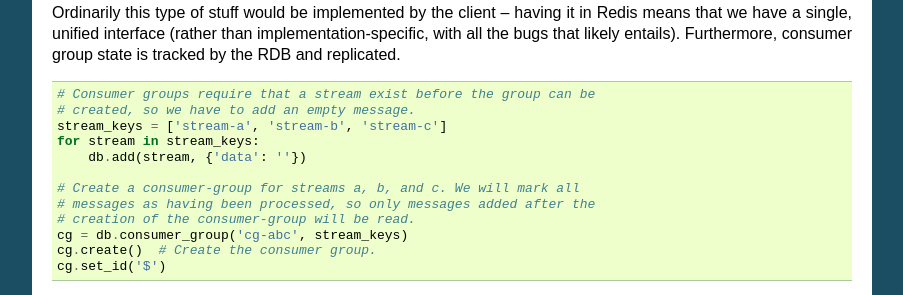
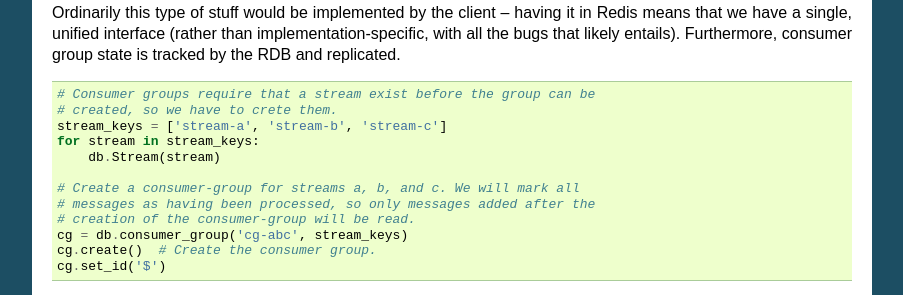
Before and after one commit to coleifer/walrus, a Sphinx documentation site: the page built from docs/streams.rst, in a window 1280 px wide and 900 px high, scrolled down 2701 px. Shown: the part 157-452 px from the top of the window, without its empty margins (198-1101 px from the left). Built offline with Sphinx 7.4.7, drawn with Linux system fonts in a browser that asks for light colours.

Commit message:
Update streams.rst
db object has no attribute 'add'. Stream created with generic method.

```diff
--- a/docs/streams.rst
+++ b/docs/streams.rst
@@ -197,10 +197,10 @@ RDB and replicated.
 .. code-block:: python
 
     # Consumer groups require that a stream exist before the group can be
-    # created, so we have to add an empty message.
+    # created, so we have to crete them.
     stream_keys = ['stream-a', 'stream-b', 'stream-c']
     for stream in stream_keys:
-        db.add(stream, {'data': ''})
+        db.Stream(stream)
 
     # Create a consumer-group for streams a, b, and c. We will mark all
     # messages as having been processed, so only messages added after the
```
